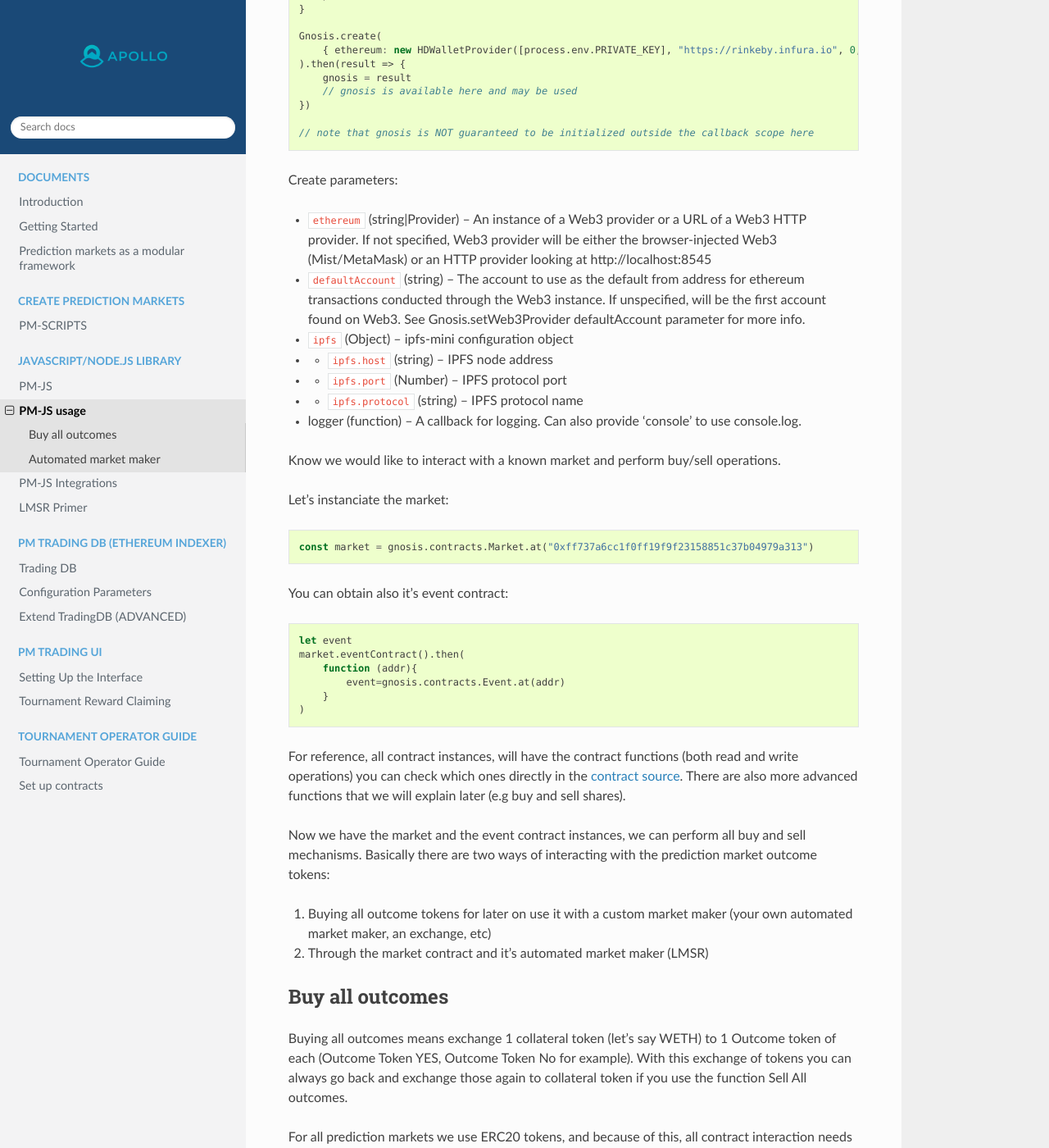
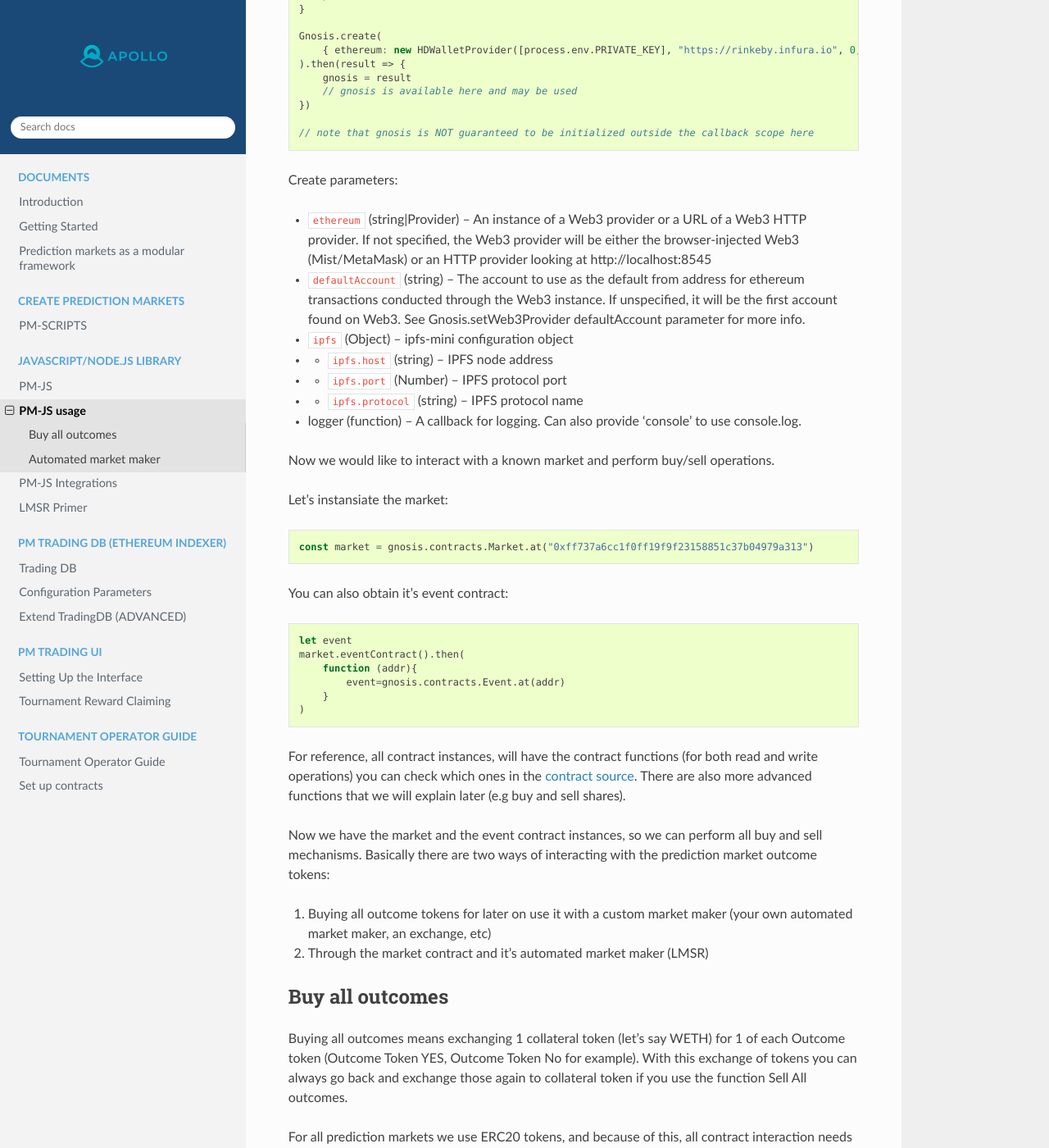
Before and after one commit to uivlis/conditional-tokens, a Sphinx documentation site: the page built from source/pm-js-usage.md, in a window 1280 px wide and 1400 px high, scrolled down 673 px. Shown: the whole window at 82% size. Built offline with Sphinx 7.4.7 and the Read the Docs theme 2.0.0, drawn with Linux system fonts in a browser that asks for light colours; some of the changed text lies outside the part shown.

Commit message:
Update pm-js-usage.md

````diff
--- a/source/pm-js-usage.md
+++ b/source/pm-js-usage.md
@@ -34,8 +34,8 @@ Gnosis.create(
 // note that gnosis is NOT guaranteed to be initialized outside the callback scope here
 ```
 Create parameters:
-* `ethereum` (string|Provider) – An instance of a Web3 provider or a URL of a Web3 HTTP provider. If not specified, Web3 provider will be either the browser-injected Web3 (Mist/MetaMask) or an HTTP provider looking at http://localhost:8545
-* `defaultAccount` (string) – The account to use as the default from address for ethereum transactions conducted through the Web3 instance. If unspecified, will be the first account found on Web3. See Gnosis.setWeb3Provider defaultAccount parameter for more info.
+* `ethereum` (string|Provider) – An instance of a Web3 provider or a URL of a Web3 HTTP provider. If not specified, the Web3 provider will be either the browser-injected Web3 (Mist/MetaMask) or an HTTP provider looking at http://localhost:8545
+* `defaultAccount` (string) – The account to use as the default from address for ethereum transactions conducted through the Web3 instance. If unspecified, it will be the first account found on Web3. See Gnosis.setWeb3Provider defaultAccount parameter for more info.
 * `ipfs` (Object) – ipfs-mini configuration object
 * * `ipfs.host` (string) – IPFS node address
 * * `ipfs.port` (Number) – IPFS protocol port
@@ -43,14 +43,14 @@ Create parameters:
 * logger (function) – A callback for logging. Can also provide ‘console’ to use console.log.
 
 
-Know we would like to interact with a known market and perform buy/sell operations.
+Now we would like to interact with a known market and perform buy/sell operations.
 
-Let's instanciate the market:
+Let's instansiate the market:
 ```javascript
 const market = gnosis.contracts.Market.at("0xff737a6cc1f0ff19f9f23158851c37b04979a313")
 ```
 
-You can obtain also it's event contract:
+You can also obtain it's event contract:
 ```javascript
 let event
 market.eventContract().then(
@@ -60,14 +60,14 @@ market.eventContract().then(
 )
 ```
 
-For reference, all contract instances, will have the contract functions (both read and write operations) you can check which ones directly in the [contract source](https://github.com/gnosis/pm-contracts/blob/v1.1.0/contracts/Markets/StandardMarket.sol). There are also more advanced functions that we will explain later (e.g buy and sell shares).
+For reference, all contract instances, will have the contract functions (for both read and write operations) you can check which ones in the [contract source](https://github.com/gnosis/pm-contracts/blob/v1.1.0/contracts/Markets/StandardMarket.sol). There are also more advanced functions that we will explain later (e.g buy and sell shares).
 
-Now we have the market and the event contract instances, we can perform all buy and sell mechanisms. Basically there are two ways of interacting with the prediction market outcome tokens:
+Now we have the market and the event contract instances, so we can perform all buy and sell mechanisms. Basically there are two ways of interacting with the prediction market outcome tokens:
 1. Buying all outcome tokens for later on use it with a custom market maker (your own automated market maker, an exchange, etc)
 2. Through the market contract and it's automated market maker (LMSR)
 
 ## Buy all outcomes
-Buying all outcomes means exchange 1 collateral token (let's say WETH) to 1 Outcome token of each (Outcome Token YES, Outcome Token No for example). With this exchange of tokens you can always go back and exchange those again to collateral token if you use the function Sell All outcomes.
+Buying all outcomes means exchanging 1 collateral token (let's say WETH) for 1 of each Outcome token (Outcome Token YES, Outcome Token No for example). With this exchange of tokens you can always go back and exchange those again to collateral token if you use the function Sell All outcomes.
 
 For all prediction markets we use ERC20 tokens, and because of this, all contract interaction needs to have an explicit approval of the tokens over the contract before you can actually buy/sell.
 
@@ -134,9 +134,9 @@ withdrawWETH()
 ```
 
 ## Automated market maker
-The "normal" way to interact with prediction markets in Gnosis, it's trough it's [LMSR automated market maker](/lmsr). Basically the market maker it's the one that sets the outcome price based on the demand. It's a [zero-sum game](https://en.wikipedia.org/wiki/Zero-sum_game) where the potential money you can earn it's due to a pontential loss of other party.
+The "normal" way to interact with prediction markets in Gnosis is through the [LMSR automated market maker](/lmsr). Basically the market maker sets the outcome price based on the demand. It's a [zero-sum game](https://en.wikipedia.org/wiki/Zero-sum_game) where the potential money you can earn is directly related to the loss of another party.
 
-The automated market maker operates trough the market contract, and can be accessed individually to check market prices:
+The automated market maker operates through the market contract, and can be accessed individually to check market prices:
 ```javascript
 async function calcCost() {
     const cost = await gnosis.lmsrMarketMaker.calcCost(market.address, 0, 1e18)
````
Also changed, not shown: other parts of source/pm-js-usage.md (+4 -4 lines).
